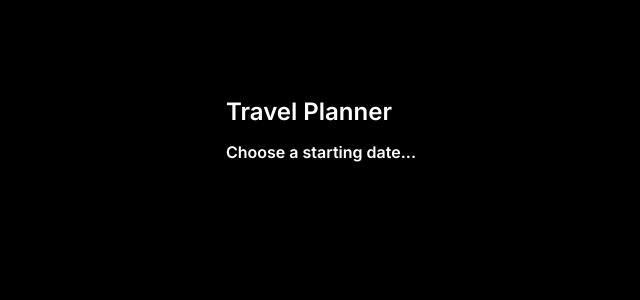
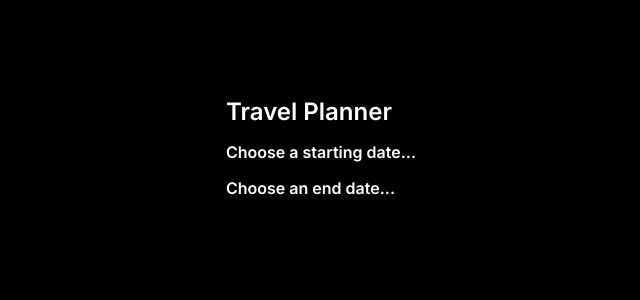
Before and after one commit to m-foskett/travel-planner, a Next.js app: page / in a window 1280 px wide. Shown: the top 300 px of the page, without its empty margins (319-959 px from the left). Built offline with nearby package versions, Linux system fonts and the light colour scheme.

Commit message:
end date prompt added

```diff
--- a/src/app/page.tsx
+++ b/src/app/page.tsx
@@ -6,6 +6,7 @@ export default function Home() {
       <div className='flex flex-col'>
         <h1 className='text-white font-semibold text-2xl'>Travel Planner</h1>
         <h2 className='text-white font-semibold pt-3'>Choose a starting date...</h2>
+        <h2 className='text-white font-semibold pt-3'>Choose an end date...</h2>
       </div>
     </main>
   )
```
